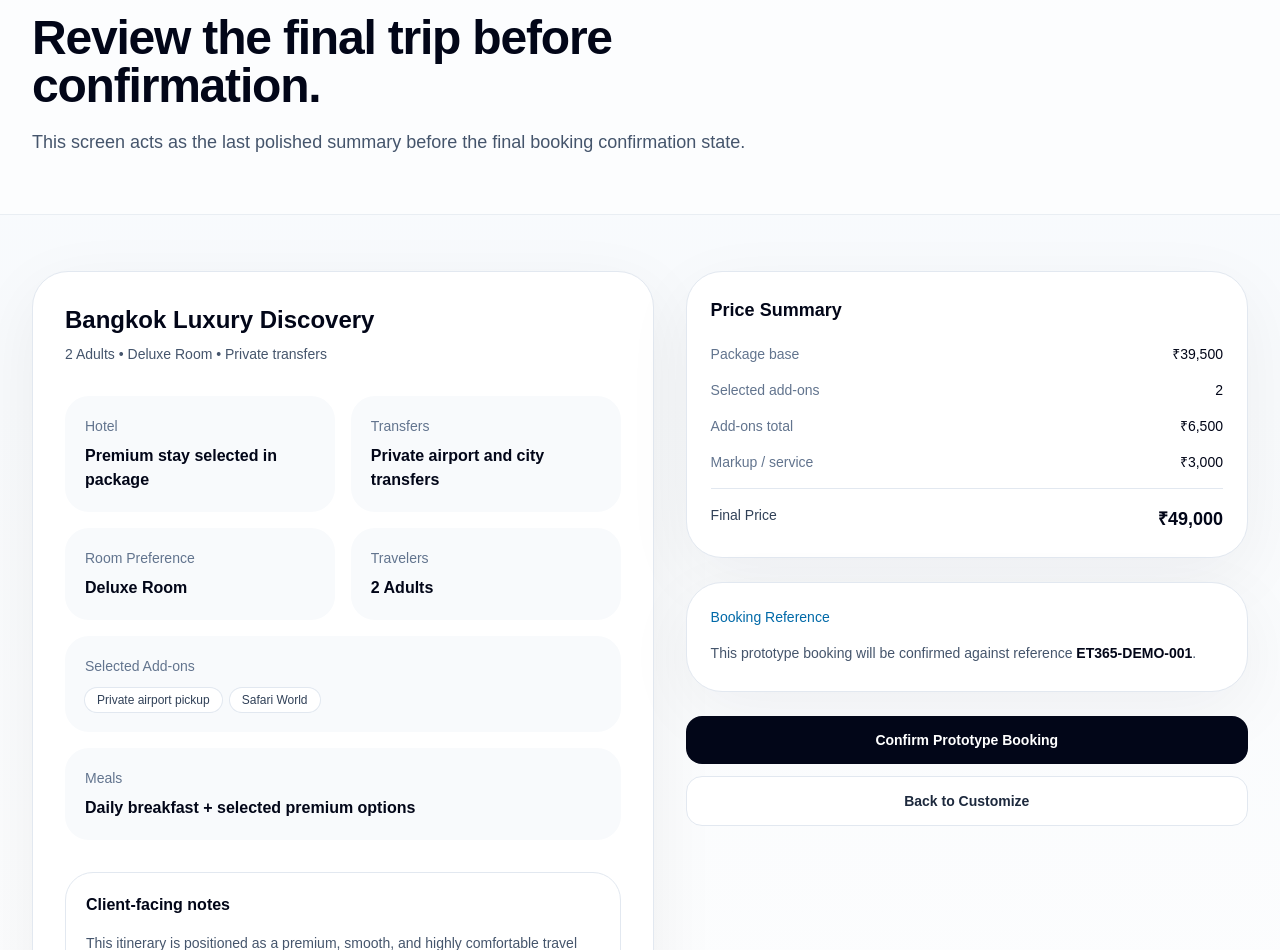
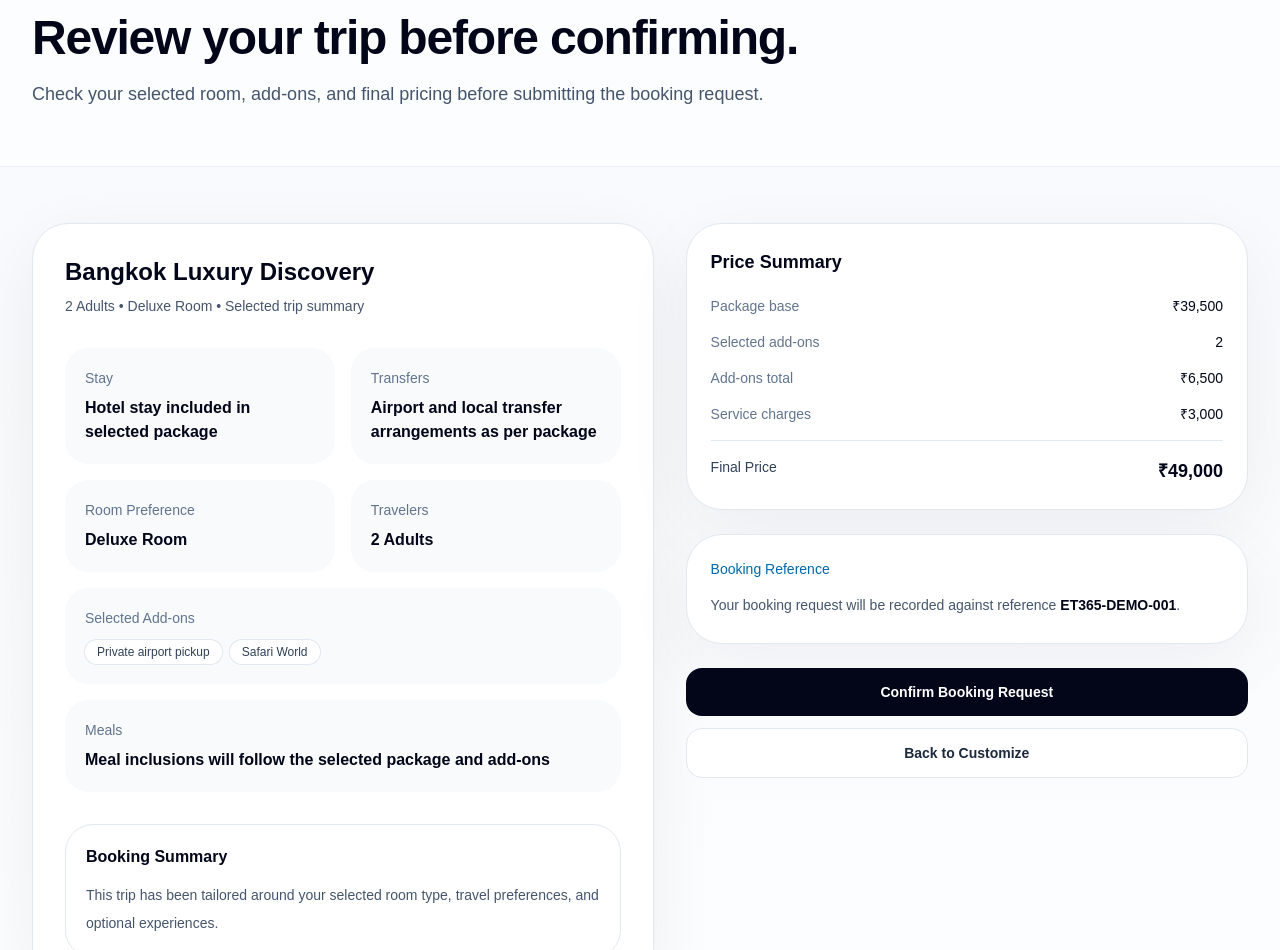
Before and after one commit to Junaid-A/EasyTrip, a Next.js app: page /review in a window 1280 px wide. Shown: the part 162-1112 px from the top of the page. Built offline with nearby package versions, Linux system fonts and the light colour scheme.

Commit message:
refactor: polish public booking page copy

```diff
--- a/src/app/(public)/confirmation/[bookingId]/page.tsx
+++ b/src/app/(public)/confirmation/[bookingId]/page.tsx
@@ -39,12 +39,12 @@ export default function ConfirmationPage() {
           </span>
 
           <h1 className="mt-4 text-4xl font-semibold tracking-tight text-slate-950 sm:text-5xl">
-            Booking prototype confirmed
+            Your booking request has been received
           </h1>
 
           <p className="mx-auto mt-4 max-w-2xl text-base leading-8 text-slate-600 sm:text-lg">
-            This confirmation screen now reflects the selected package,
-            room preference, add-ons, and computed final pricing.
+            We’ve saved your selected trip details, preferences, and pricing
+            under the booking reference below.
           </p>
 
           <div className="mx-auto mt-10 max-w-3xl rounded-[32px] bg-slate-50 p-6 text-left sm:p-8">
@@ -110,7 +110,7 @@ export default function ConfirmationPage() {
               </div>
 
               <div className="rounded-[24px] bg-white p-5 ring-1 ring-slate-200">
-                <p className="text-sm text-slate-500">Markup / Service</p>
+                <p className="text-sm text-slate-500">Service Charges</p>
                 <p className="mt-2 font-semibold text-slate-950">
                   ₹{serviceFee.toLocaleString("en-IN")}
                 </p>
--- a/src/app/(public)/customize/page.tsx
+++ b/src/app/(public)/customize/page.tsx
@@ -46,11 +46,11 @@ export default function CustomizePage() {
                 Customize
               </span>
               <h1 className="mt-4 text-4xl font-semibold tracking-tight text-slate-950 sm:text-5xl">
-                Fine-tune the selected trip with cleaner add-ons and upgrades.
+                Personalize your trip with room upgrades and add-ons.
               </h1>
               <p className="mt-4 text-base leading-8 text-slate-600 sm:text-lg">
-                This page is positioned as a premium refinement layer before the
-                final review step.
+                Choose the extras you want and review the updated trip price
+                before moving ahead.
               </p>
             </div>
           </div>
@@ -64,7 +64,7 @@ export default function CustomizePage() {
                   {selectedPackageTitle}
                 </h2>
                 <p className="mt-2 text-sm text-slate-600">
-                  Selected package • Premium configuration
+                  Selected trip package
                 </p>
               </div>
 
@@ -116,10 +116,10 @@ export default function CustomizePage() {
 
               <div className="mt-8">
                 <h3 className="text-base font-semibold text-slate-950">
-                  Internal Notes
+                  Special Requests
                 </h3>
                 <textarea
-                  defaultValue="Keep the package premium but clean. Avoid too many sightseeing inclusions. Maintain strong conversion quality."
+                  placeholder="Add any preferences for room setup, meals, or airport assistance."
                   rows={5}
                   className="mt-4 w-full rounded-2xl border border-slate-200 bg-slate-50/60 px-4 py-3.5 text-sm text-slate-950 outline-none transition focus:border-sky-400 focus:bg-white"
                 />
@@ -129,7 +129,7 @@ export default function CustomizePage() {
             <aside className="space-y-6">
               <div className="rounded-[36px] border border-slate-200 bg-white p-6 shadow-[0_20px_70px_rgba(15,23,42,0.05)]">
                 <h2 className="text-lg font-semibold text-slate-950">
-                  Live Pricing Summary
+                  Trip Price Summary
                 </h2>
                 <div className="mt-5 space-y-4 text-sm">
                   <div className="flex justify-between">
@@ -151,13 +151,13 @@ export default function CustomizePage() {
                     </span>
                   </div>
                   <div className="flex justify-between">
-                    <span className="text-slate-500">Markup / service</span>
+                    <span className="text-slate-500">Service charges</span>
                     <span className="font-medium text-slate-950">
                       ₹{serviceFee.toLocaleString("en-IN")}
                     </span>
                   </div>
                   <div className="flex justify-between border-t border-slate-200 pt-4">
-                    <span className="text-slate-700">Total</span>
+                    <span className="text-slate-700">Total trip price</span>
                     <span className="text-lg font-semibold text-slate-950">
                       ₹{total.toLocaleString("en-IN")}
                     </span>
@@ -167,11 +167,11 @@ export default function CustomizePage() {
 
               <div className="rounded-[36px] border border-slate-200 bg-[linear-gradient(135deg,#020617_0%,#0f172a_35%,#1d4ed8_100%)] p-6 text-white shadow-[0_20px_70px_rgba(15,23,42,0.10)]">
                 <p className="text-sm font-medium text-sky-200">
-                  Upgrade Logic
+                  Good to know
                 </p>
                 <p className="mt-3 text-sm leading-7 text-white/80">
-                  Add-ons are shown as premium refinements rather than cluttered
-                  upsells. This makes the experience feel more curated and branded.
+                  Add-ons can help tailor the trip around comfort, convenience,
+                  and sightseeing preferences.
                 </p>
               </div>
 
--- a/src/app/(public)/review/page.tsx
+++ b/src/app/(public)/review/page.tsx
@@ -33,11 +33,11 @@ export default function ReviewPage() {
                 Review
               </span>
               <h1 className="mt-4 text-4xl font-semibold tracking-tight text-slate-950 sm:text-5xl">
-                Review the final trip before confirmation.
+                Review your trip before confirming.
               </h1>
               <p className="mt-4 text-base leading-8 text-slate-600 sm:text-lg">
-                This screen acts as the last polished summary before the final
-                booking confirmation state.
+                Check your selected room, add-ons, and final pricing before
+                submitting the booking request.
               </p>
             </div>
           </div>
@@ -51,22 +51,22 @@ export default function ReviewPage() {
                   {selectedPackageTitle}
                 </h2>
                 <p className="mt-2 text-sm text-slate-600">
-                  {adults} Adults • {roomPreference} • Private transfers
+                  {adults} Adults • {roomPreference} • Selected trip summary
                 </p>
               </div>
 
               <div className="mt-8 grid gap-4 sm:grid-cols-2">
                 <div className="rounded-[24px] bg-slate-50 p-5">
-                  <p className="text-sm font-medium text-slate-500">Hotel</p>
+                  <p className="text-sm font-medium text-slate-500">Stay</p>
                   <p className="mt-2 font-semibold text-slate-950">
-                    Premium stay selected in package
+                    Hotel stay included in selected package
                   </p>
                 </div>
 
                 <div className="rounded-[24px] bg-slate-50 p-5">
                   <p className="text-sm font-medium text-slate-500">Transfers</p>
                   <p className="mt-2 font-semibold text-slate-950">
-                    Private airport and city transfers
+                    Airport and local transfer arrangements as per package
                   </p>
                 </div>
 
@@ -111,19 +111,18 @@ export default function ReviewPage() {
                 <div className="rounded-[24px] bg-slate-50 p-5 sm:col-span-2">
                   <p className="text-sm font-medium text-slate-500">Meals</p>
                   <p className="mt-2 font-semibold text-slate-950">
-                    Daily breakfast + selected premium options
+                    Meal inclusions will follow the selected package and add-ons
                   </p>
                 </div>
               </div>
 
               <div className="mt-8 rounded-[28px] border border-slate-200 p-5">
                 <h3 className="text-base font-semibold text-slate-950">
-                  Client-facing notes
+                  Booking Summary
                 </h3>
                 <p className="mt-3 text-sm leading-7 text-slate-600">
-                  This itinerary is positioned as a premium, smooth, and highly
-                  comfortable travel experience with stronger presentation and
-                  cleaner trip structuring.
+                  This trip has been tailored around your selected room type,
+                  travel preferences, and optional experiences.
                 </p>
               </div>
             </section>
@@ -156,7 +155,7 @@ export default function ReviewPage() {
                   </div>
 
                   <div className="flex justify-between">
-                    <span className="text-slate-500">Markup / service</span>
+                    <span className="text-slate-500">Service charges</span>
                     <span className="font-medium text-slate-950">
                       ₹{serviceFee.toLocaleString("en-IN")}
                     </span>
@@ -176,7 +175,7 @@ export default function ReviewPage() {
                   Booking Reference
                 </p>
                 <p className="mt-3 text-sm leading-7 text-slate-600">
-                  This prototype booking will be confirmed against reference{" "}
+                  Your booking request will be recorded against reference{" "}
                   <span className="font-semibold text-slate-950">{bookingId}</span>.
                 </p>
               </div>
@@ -186,7 +185,7 @@ export default function ReviewPage() {
                   href={`/confirmation/${bookingId}`}
                   className="inline-flex items-center justify-center rounded-2xl bg-slate-950 px-5 py-3.5 text-sm font-semibold text-white transition hover:bg-slate-800"
                 >
-                  Confirm Prototype Booking
+                  Confirm Booking Request
                 </Link>
 
                 <Link
```
